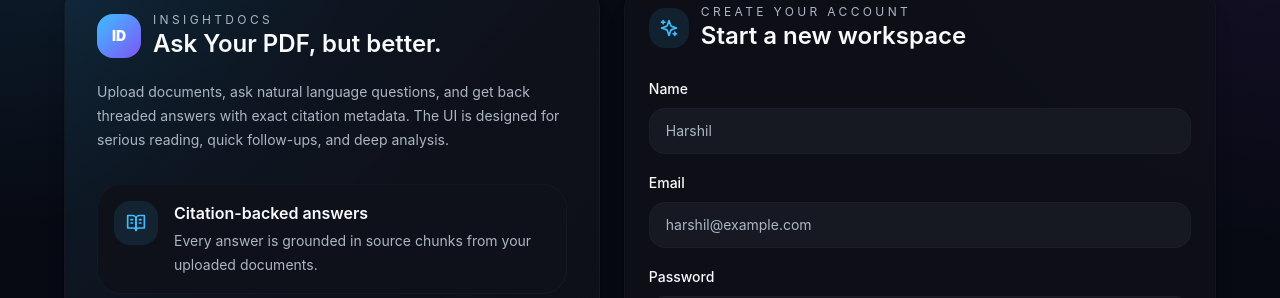
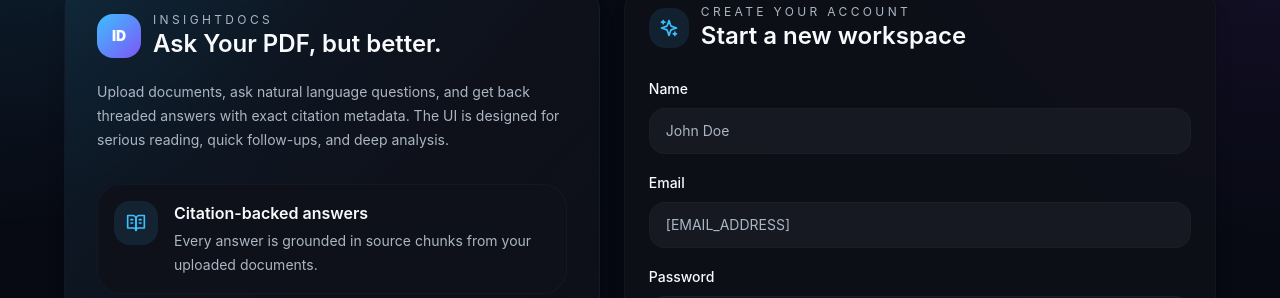
Before and after one commit to HarshilMaks/InsightDocs, a React (Vite) app in the folder frontend/: page /register in a window 1280 px wide. Shown: the part 157-455 px from the top of the page. Built offline with nearby package versions, Linux system fonts and the light colour scheme; no server answers.

Commit message:
chore: update placeholder text in AuthCard input fields

```diff
--- a/frontend/src/components/AuthCard.tsx
+++ b/frontend/src/components/AuthCard.tsx
@@ -126,7 +126,7 @@
               <input
                 className="w-full rounded-2xl border border-outline-variant/15 bg-surface-container px-4 py-3 text-sm text-on-surface outline-none ring-0 transition placeholder:text-on-surface-variant focus:border-primary/40"
                 onChange={(event) => setName(event.target.value)}
-                placeholder="Harshil"
+                placeholder="John Doe"
                 value={name}
               />
             </label>
@@ -137,7 +137,7 @@
             <input
               className="w-full rounded-2xl border border-outline-variant/15 bg-surface-container px-4 py-3 text-sm text-on-surface outline-none ring-0 transition placeholder:text-on-surface-variant focus:border-primary/40"
               onChange={(event) => setEmail(event.target.value)}
-              placeholder="harshil@example.com"
+              placeholder="[EMAIL_ADDRESS]"
               type="email"
               value={email}
             />
```
